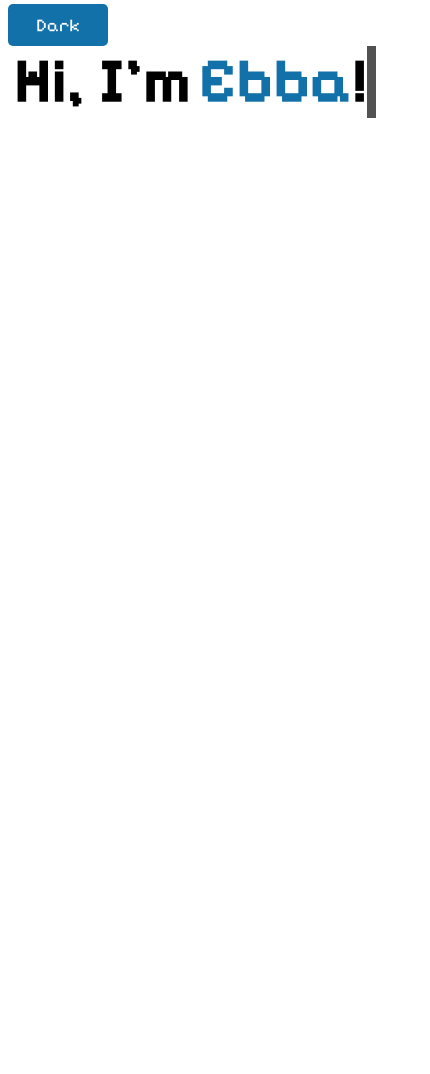
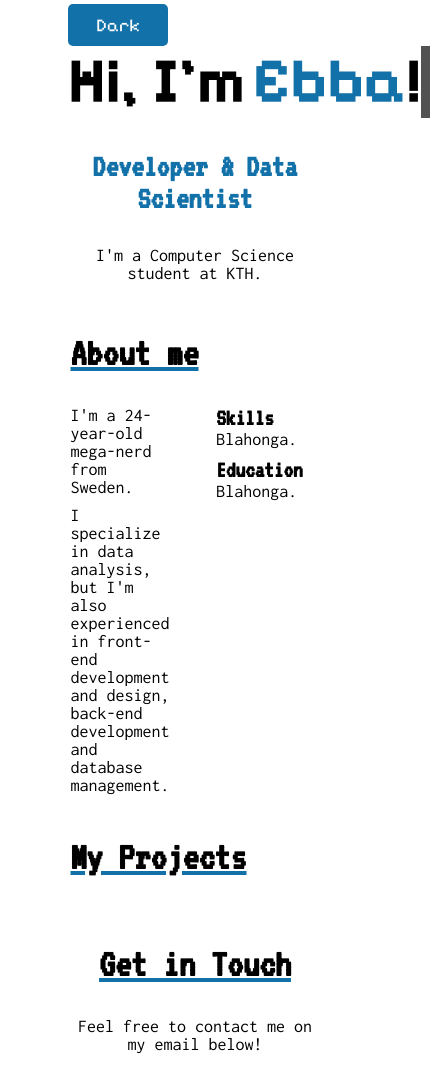
Before and after one commit to ebbya/ebbya.github.io, a plain HTML site: page index.html in a window 390 px wide. Shown: the whole page, 430 px wide, since content can reach past the window. Before the commit the page ends 844 px from the top, so only its background shows below. Drawn offline with Linux system fonts and the light colour scheme.

Commit message:
Formatting

```diff
--- a/index.html
+++ b/index.html
@@ -13,21 +13,51 @@
         <h1>Hi, I'm <mark class="blue">Ebba</mark>!</h1>
       </div>
     </div>
+    <h3>Developer & Data Scientist</h3>
+    <p>I'm a Computer Science student at KTH.</p>
+    <div id="container">
+      <div id="left">
+        <h2>About me</h2>
+        <div class="about-columns">
+          <div class="column">
+            <p>I'm a 24-year-old mega-nerd from Sweden.</p>
+            <p>I specialize in data analysis, but I'm also experienced in front-end development and design, back-end development and database management.</p>
+          </div>
+          <div class="column">
+            <h4>Skills</h4>
+            <p>Blahonga.</p>
+            <h4>Education</h4>
+            <p>Blahonga.</p>
+          </div>
+        </div>
+      </div>
+    </div>
+    <div id="container">
+      <div id="left">
+        <h2>My Projects</h2>
+      </div>
+    </div>
+    <div id="container">
+      <div id="center">
+        <h2>Get in Touch</h2>
+        <p>Feel free to contact me on my email below!</p>
+      </div>
+    </div>
 
     <script>
-      document.addEventListener('DOMContentLoaded', () => {
-        const button = document.getElementById('dark-mode-toggle');
+      document.addEventListener("DOMContentLoaded", () => {
+        const button = document.getElementById("dark-mode-toggle");
         const body = document.body;
 
-        button.addEventListener('click', () => {
+        button.addEventListener("click", () => {
           // Toggle the dark mode class on the body
-          body.classList.toggle('dark-mode');
+          body.classList.toggle("dark-mode");
 
           // Change the button text based on the mode
-          if (body.classList.contains('dark-mode')) {
-            button.textContent = 'Light';
+          if (body.classList.contains("dark-mode")) {
+            button.textContent = "Light";
           } else {
-            button.textContent = 'Dark';
+            button.textContent = "Dark";
           }
         });
       });
--- a/style.css
+++ b/style.css
@@ -1,6 +1,20 @@
 @font-face {
   font-family: "Pixelify";
   src: url("fonts/PixelifySans-VariableFont_wght.ttf") format("truetype");
+  font-weight: normal;
+  font-style: normal;
+}
+
+@font-face {
+  font-family: "Inconsolata";
+  src: url("fonts/Inconsolata-VariableFont_wdth\,wght.ttf") format("truetype");
+  font-weight: normal;
+  font-style: normal;
+}
+
+@font-face {
+  font-family: "VT323";
+  src: url("fonts/VT323-Regular.ttf") format("truetype");
   font-weight: normal;
   font-style: normal;
 }
@@ -12,6 +26,14 @@
 body {
   text-align: center;
   margin-top: 1%;
+  padding-left: 60px;
+  padding-right: 60px;
+}
+
+p{
+  font-family: 'Inconsolata', monospace;
+  font-weight: 300;
+  font-size: large;
 }
 
 #container {
@@ -20,6 +42,28 @@ body {
 
 #center {
   margin: auto;
+}
+
+#left{
+  margin-left: 1%;
+  text-align: left;
+}
+
+h2{
+  font-family: "VT323", monospace;
+  font-size: 40px;
+  text-decoration: underline #1271a9;
+}
+
+h3{
+  font-family: "VT323", monospace;
+  font-size: xx-large;
+  color: #1271a9;
+}
+
+h4{
+  font-family: "VT323", monospace;
+  font-size: x-large;
 }
 
 h1 {
@@ -116,3 +160,76 @@ button {
     background-color: #ffffff;
     color: #121212;
   }
+
+  /* Style the header with a grey background and some padding */
+.header {
+  overflow: hidden;
+  background-color: #f1f1f1;
+  padding: 20px 10px;
+}
+
+/* Style the header links */
+.header a {
+  float: left;
+  color: black;
+  text-align: center;
+  padding: 12px;
+  text-decoration: none;
+  font-size: 18px;
+  line-height: 25px;
+  border-radius: 4px;
+}
+
+/* Style the logo link (notice that we set the same value of line-height and font-size to prevent the header to increase when the font gets bigger */
+.header a.logo {
+  font-size: 25px;
+  font-weight: bold;
+}
+
+/* Change the background color on mouse-over */
+.header a:hover {
+  background-color: #ddd;
+  color: black;
+}
+
+/* Style the active/current link*/
+.header a.active {
+  background-color: dodgerblue;
+  color: white;
+}
+
+/* Float the link section to the right */
+.header-right {
+  float: right;
+}
+
+/* Add media queries for responsiveness - when the screen is 500px wide or less, stack the links on top of each other */
+@media screen and (max-width: 500px) {
+  .header a {
+    float: none;
+    display: block;
+    text-align: left;
+  }
+  .header-right {
+    float: none;
+  }
+}
+
+.about-columns {
+  display: flex;
+  gap: 40px;
+}
+
+.about-columns .column {
+  flex: 1;
+}
+
+.about-columns .column p,
+.about-columns .column h4 {
+  margin: 0;
+  padding: 0;
+}
+
+.about-columns .column p {
+  margin-bottom: 10px;
+}
```
Also changed, not shown: fonts/Inconsolata-VariableFont_wdth,wght.ttf (added), fonts/VT323-Regular.ttf (added).
